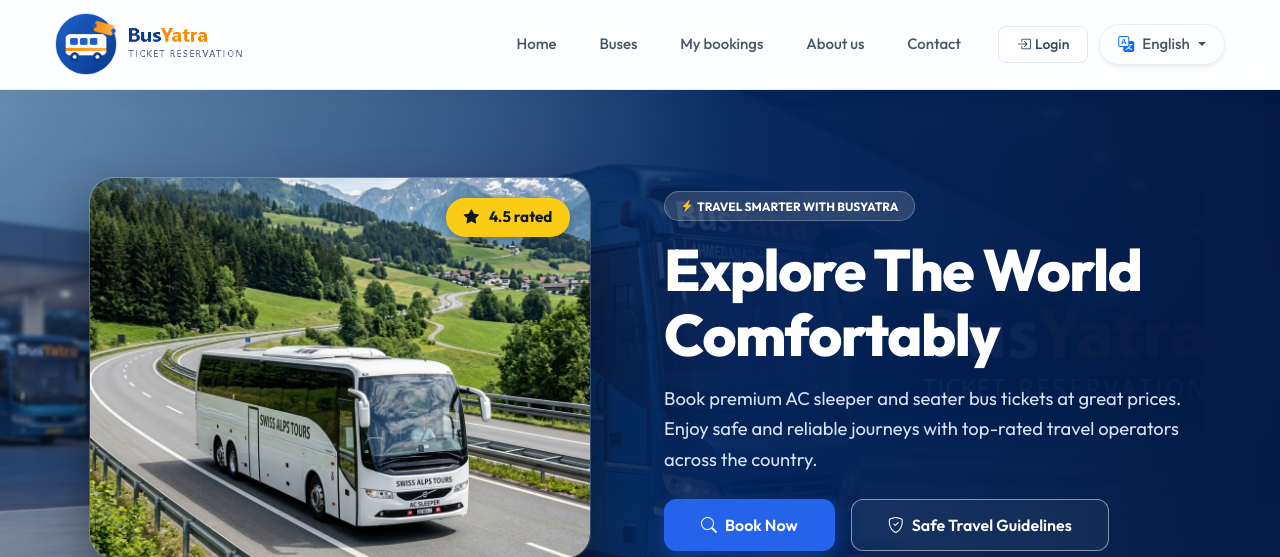
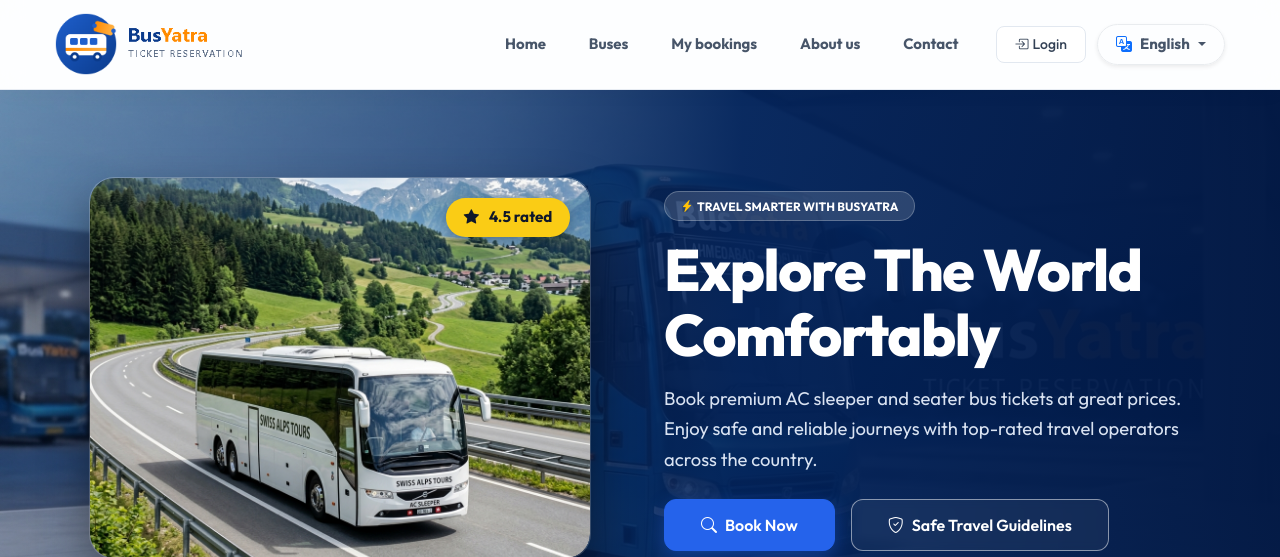
Before and after one commit to ravi-1820/BusYatra-Project, a Django app: page / in a window 1280 px wide. Shown: the top 557 px of the page. Run offline with Django 5.2, Linux system fonts and the light colour scheme; data comes from the database, SQL or seed files in the repository; data that the repository does not hold is empty; some libraries are stand-ins or nearby versions.

Commit message:
font convert to bold

```diff
--- a/Bus/static/assets/css/style.css
+++ b/Bus/static/assets/css/style.css
@@ -114,7 +114,7 @@ h1, h2, h3, h4, h5, h6 {
 }
 .navbar-custom .nav-link {
     color: #475569 !important;
-    font-weight: 500;
+    font-weight: 700 !important;
     font-size: 15px;
     padding: 0.45rem 1.15rem !important;
     border-radius: 50px !important;
@@ -130,7 +130,7 @@ h1, h2, h3, h4, h5, h6 {
 .navbar-custom .nav-link.active {
     color: #2563EB !important;
     background-color: #EFF6FF !important;
-    font-weight: 600 !important;
+    font-weight: 700 !important;
 }
 .navbar-custom .nav-link.active::after {
     display: none !important;
--- a/Bus/templates/base.html
+++ b/Bus/templates/base.html
@@ -81,19 +81,19 @@
             <div class="collapse navbar-collapse" id="navbarNav">
                 <ul class="navbar-nav ms-auto align-items-center">
                     <li class="nav-item">
-                        <a class="nav-link {% if request.resolver_match.url_name == 'index' %}active{% endif %}" href="{% url 'index' %}">Home</a>
+                        <a class="nav-link fw-bold {% if request.resolver_match.url_name == 'index' %}active{% endif %}" href="{% url 'index' %}">Home</a>
                     </li>
                     <li class="nav-item">
-                        <a class="nav-link {% if request.resolver_match.url_name == 'bus_list' %}active{% endif %}" href="{% url 'bus_list' %}">Buses</a>
+                        <a class="nav-link fw-bold {% if request.resolver_match.url_name == 'bus_list' %}active{% endif %}" href="{% url 'bus_list' %}">Buses</a>
                     </li>
                     <li class="nav-item">
-                        <a class="nav-link {% if request.resolver_match.url_name == 'my_orders' %}active{% endif %}" href="{% url 'my_orders' %}">My bookings</a>
+                        <a class="nav-link fw-bold {% if request.resolver_match.url_name == 'my_orders' %}active{% endif %}" href="{% url 'my_orders' %}">My bookings</a>
                     </li>
                     <li class="nav-item">
-                        <a class="nav-link {% if request.resolver_match.url_name == 'about' %}active{% endif %}" href="{% url 'about' %}">About us</a>
+                        <a class="nav-link fw-bold {% if request.resolver_match.url_name == 'about' %}active{% endif %}" href="{% url 'about' %}">About us</a>
                     </li>
                     <li class="nav-item">
-                        <a class="nav-link {% if request.resolver_match.url_name == 'contact' %}active{% endif %}" href="{% url 'contact' %}">Contact</a>
+                        <a class="nav-link fw-bold {% if request.resolver_match.url_name == 'contact' %}active{% endif %}" href="{% url 'contact' %}">Contact</a>
                     </li>
 
                     <li class="nav-item ms-lg-3 mt-2 mt-lg-0 d-flex align-items-center gap-2" id="navUserArea">
```
